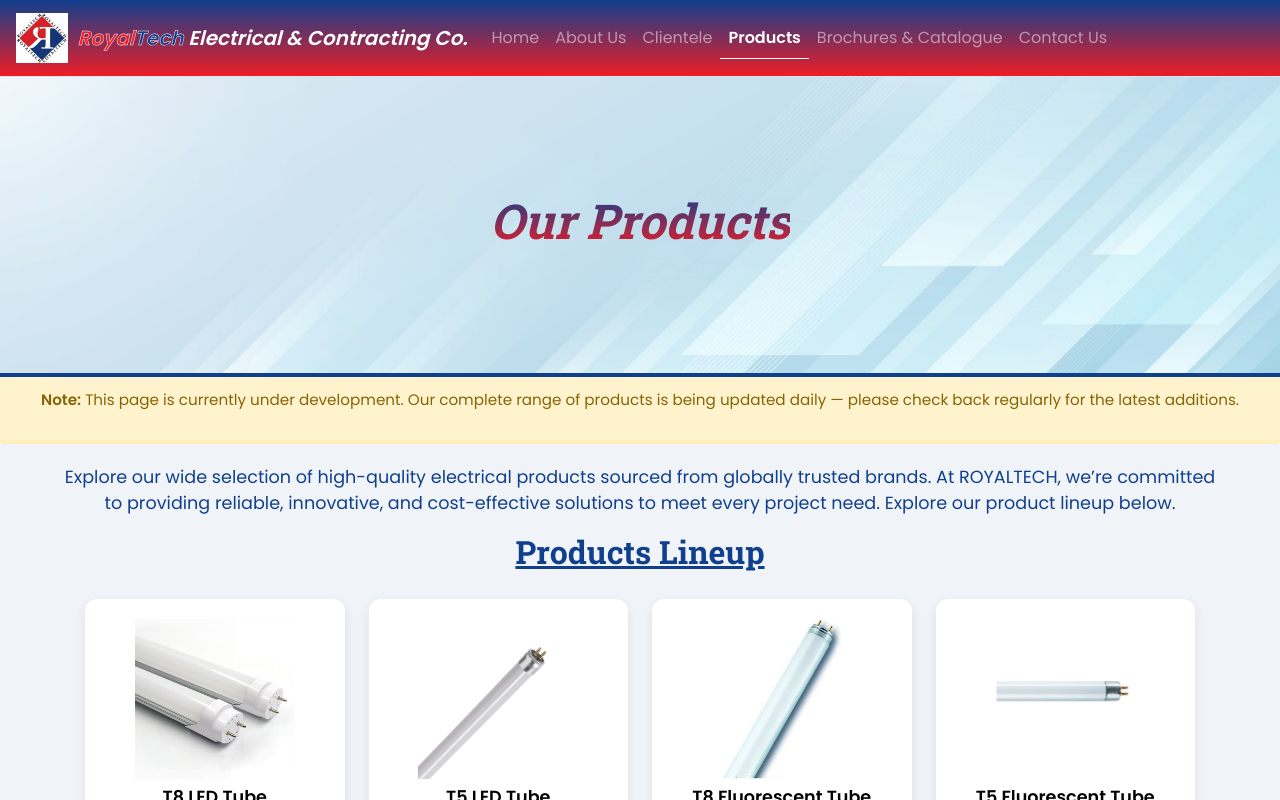
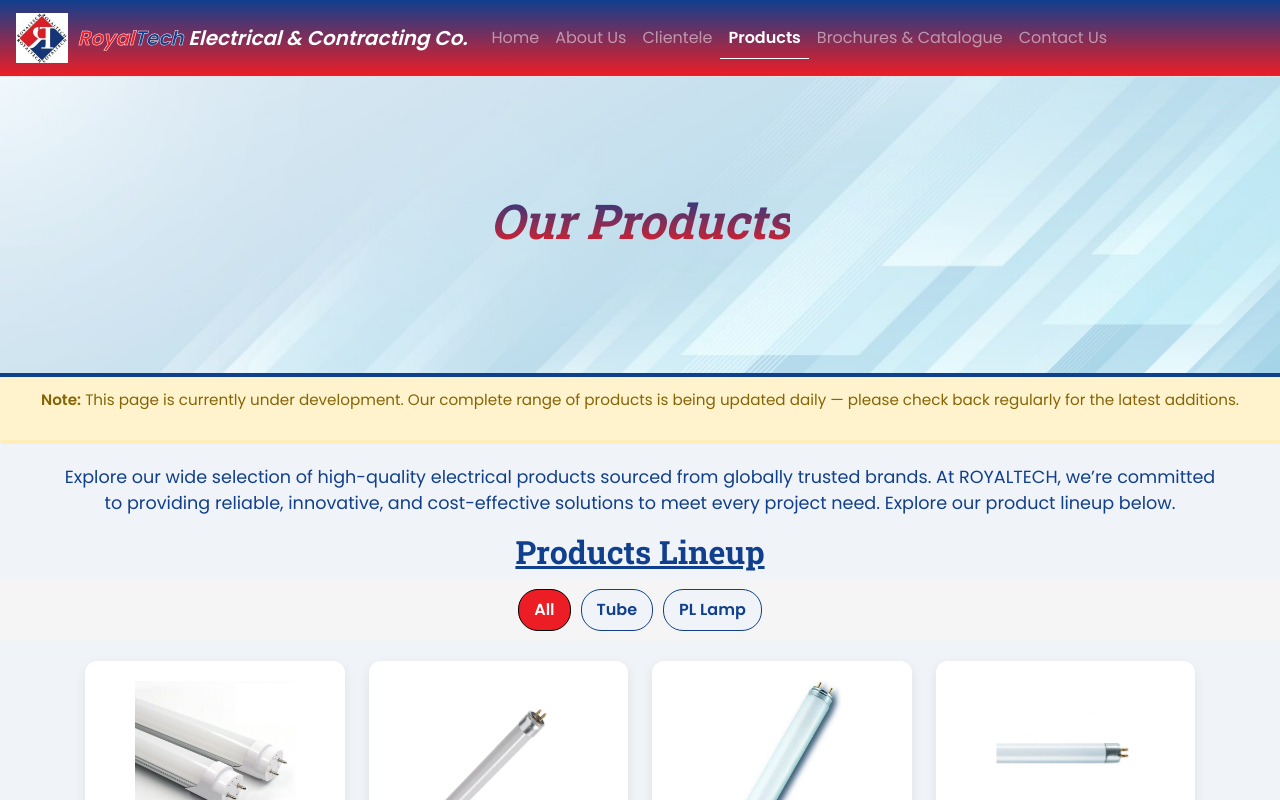
Before and after one commit to kmsanctis/royaltech-website-2025, a React (Create React App) app: page /products in a window 1280 px wide. Shown: the top 800 px of the page. Built offline with nearby package versions, Linux system fonts and the light colour scheme.

Commit message:
Products page enhancement - version 4 (products filtering, modal scrolling)

```diff
--- a/src/components/ProductCard/ProductCard.js
+++ b/src/components/ProductCard/ProductCard.js
@@ -12,9 +12,6 @@
       className="product-img"
     />
     <h4 className="product-title">{product.title}</h4>
-    {/*<button className="more-btn" onClick={() => onOpen(product)}>
-      Click to know more!
-    </button>*/}
   </div>
 );
 
--- a/src/components/ProductModal/ProductModal.css
+++ b/src/components/ProductModal/ProductModal.css
@@ -20,7 +20,6 @@
   animation: fadeIn 0.8s ease;
 }
 
-/* Optional: hide body scroll when modal is open */
 body.modal-open {
   overflow: hidden;
 }
--- a/src/components/ProductModal/ProductModal.js
+++ b/src/components/ProductModal/ProductModal.js
@@ -1,7 +1,19 @@
-import React from 'react';
+import React, { useEffect } from 'react';
+
 import './ProductModal.css';
 
 const ProductModal = ({ product, onClose }) => {
+   /* ── Lock page scroll while modal is open ── */
+  useEffect(() => {
+    if (product) {
+      document.body.classList.add('modal-open');
+    } else {
+      document.body.classList.remove('modal-open');
+    }
+    /* Safety cleanup if the modal unmounts */
+    return () => document.body.classList.remove('modal-open');
+  }, [product]);
+
   if (!product) return null;
 
   return (
--- a/src/data/products.json
+++ b/src/data/products.json
@@ -1,6 +1,7 @@
 [
   {
     "id": 1,
+    "category": "Tube",
     "title": "T8 LED Tube",
     "image": "T8_LED_Tube.jpg",
     "headers": ["Length", "Available Colours"],
@@ -13,6 +14,7 @@
   },
   {
     "id": 2,
+    "category": "Tube",
     "title": "T5 LED Tube",
     "image": "T5_LED_Tube.webp",
     "headers": ["Length", "Available Colours"],
@@ -23,6 +25,7 @@
   },
   {
     "id": 3,
+    "category": "Tube",
     "title": "T8 Fluorescent Tube",
     "image": "T8_Tube.jpg",
     "headers": ["Length", "Wattage", "Available Colours"],
@@ -37,6 +40,7 @@
   },
   {
     "id": 4,
+    "category": "Tube",
     "title": "T5 Fluorescent Tube",
     "image": "T5_Tube.jpg",
     "headers": ["Length", "Wattage", "Available Colours"],
@@ -50,6 +54,7 @@
   },
   {
     "id": 5,
+    "category": "Tube",
     "title": "T4 Fluorescent Tube",
     "image": "T4_Tube.jpg",
     "headers": ["Length", "Wattage", "Available Colours"],
@@ -59,6 +64,7 @@
   },
   {
     "id": 6,
+    "category": "Tube",
     "title": "Round Fluorescent Tube",
     "image": "Round_Tube.jpg",
     "headers": ["Shape", "Wattage", "Available Colours"],
@@ -68,6 +74,7 @@
   },
   {
     "id": 7,
+    "category": "Tube",
     "title": "U Fluorescent Tube",
     "image": "U_Tube.jpg",
     "headers": ["Shape", "Wattage", "Available Colours"],
@@ -77,6 +84,7 @@
   },
   {
     "id": 8,
+    "category": "Tube",
     "title": "Insect Killer Tube",
     "image": "Blacklight_Tube.webp",
     "headers": ["Wattage", "Available Colours"],
@@ -86,6 +94,7 @@
   },
   {
     "id": 9,
+    "category": "PL Lamp",
     "title": "LED PL Lamp",
     "image": "LED_PL_Lamp.jpg",
     "headers": ["Type", "Available Colours"],
@@ -100,6 +109,7 @@
   },
   {
     "id": 10,
+    "category": "PL Lamp",
     "title": "PL Lamp - 2G7",
     "image": "2G7_PL_Lamp.jpg",
     "headers": ["Type", "Available Colours"],
@@ -110,6 +120,7 @@
   },
   {
     "id": 11,
+    "category": "PL Lamp",
     "title": "PL Lamp - 2G10",
     "image": "2G10_PL_Lamp.webp",
     "headers": ["Type", "Available Colours"],
@@ -120,6 +131,7 @@
   },
   {
     "id": 12,
+    "category": "PL Lamp",
     "title": "PL Lamp - 2G11",
     "image": "2G11_PL_Lamp.jpg",
     "headers": ["Type", "Available Colours"],
@@ -133,6 +145,7 @@
   },
   {
     "id": 13,
+    "category": "PL Lamp",
     "title": "PL Lamp - 2U",
     "image": "2U_PL_Lamp.jpg",
     "headers": ["Type", "Available Colours"],
@@ -154,6 +167,7 @@
   },
   {
     "id": 14,
+    "category": "PL Lamp",
     "title": "PL Lamp - 3U",
     "image": "3U_PL_Lamp.jpg",
     "headers": ["Type", "Available Colours"],
--- a/src/pages/Products.css
+++ b/src/pages/Products.css
@@ -88,3 +88,38 @@
   gap: 1.5rem;
   padding: 20px 15px;
 }
+
+/* ---------- category chips ---------- */
+.category-bar {
+  position: sticky;
+  top: 75px;
+  background-color: #f5f5f5;
+  z-index: 100;
+  display: flex;
+  flex-wrap: wrap;
+  gap: 10px;
+  justify-content: center;
+  padding: 10px 15px;
+}
+
+.cat-btn {
+  padding: 8px 15px;
+  border: 1px solid #103f8e;
+  background: #f0f4f8;
+  color: #103f8e;
+  border-radius: 20px;
+  font-weight: 600;
+  cursor: pointer;
+  transition: background 0.4s ease, color 0.4s ease;
+}
+
+.cat-btn:hover {
+  background: #103f8e;
+  color: #ffffff;
+}
+
+.cat-btn.active {
+  background: #ed1d25;
+  border-color: black;
+  color: #ffffff;
+}
--- a/src/pages/Products.js
+++ b/src/pages/Products.js
@@ -9,6 +9,19 @@
 function Products() {
   const [products] = useState(productsData);
   const [activeProduct, setActiveProduct] = useState(null);
+  const [selectedCategory, setSelectedCategory] = useState('All');
+
+  /* filter products when a category is chosen */
+  const displayedProducts =
+    selectedCategory === 'All'
+      ? products
+      : products.filter((p) => p.category === selectedCategory);
+
+  const categories = [
+    "All",
+    "Tube",
+    "PL Lamp",
+  ];
 
   return (
     <div>
@@ -29,8 +42,21 @@
 
       <h2 className="products-heading">Products Lineup</h2>
 
+      {/* Category buttons */}
+      <div className="category-bar">
+        {categories.map((cat) => (
+          <button
+            key={cat}
+            className={`cat-btn ${cat === selectedCategory ? 'active' : ''}`}
+            onClick={() => setSelectedCategory(cat)}
+          >
+            {cat}
+          </button>
+        ))}
+      </div>
+
       <div className="products-grid container" data-aos="fade-up">
-        {products.map((prod) => (
+        {displayedProducts.map((prod) => (
           <ProductCard
             key={prod.id}
             product={prod}
```
